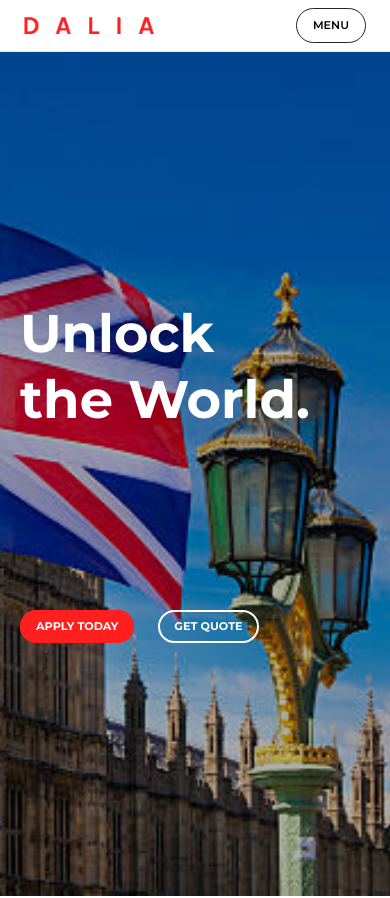
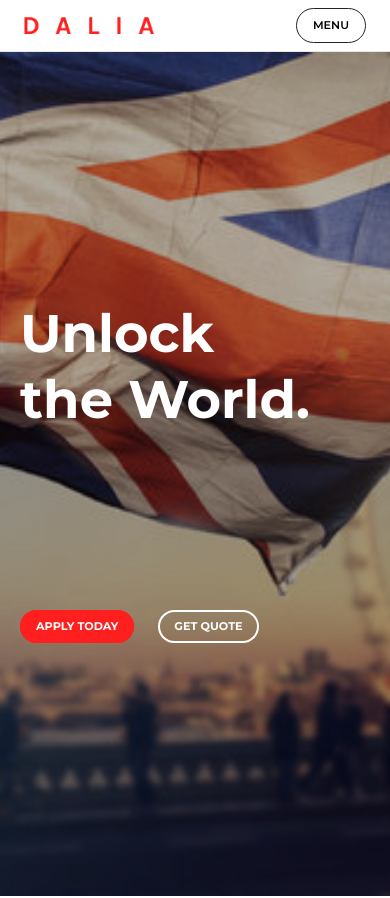
Before and after one commit to AmauriMarcos/language-school, a Next.js app: page / in a window 390 px wide. Shown: the top 898 px of the page. Built offline with nearby package versions, Linux system fonts and the light colour scheme.

Commit message:
changed mobile hero image

```diff
--- a/tailwind.config.ts
+++ b/tailwind.config.ts
@@ -57,7 +57,7 @@ const config: Config = {
       backgroundImage: {
         hero: 'url("/assets/hero_home.jpg")',
         logo: 'url("/assets/daliaKarla.png")',
-        heroMobile: 'url("/assets/london11.jpg")',
+        heroMobile: 'url("/assets/london10.jpg")',
         bgSky:'url("/assets/sky.jpg")'
       },
       borderRadius: {
```
